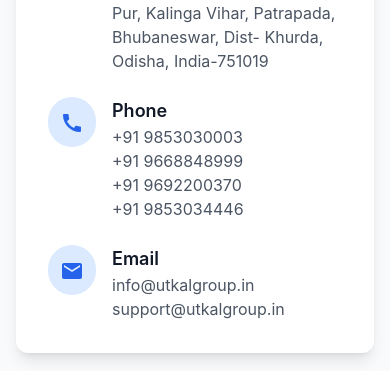
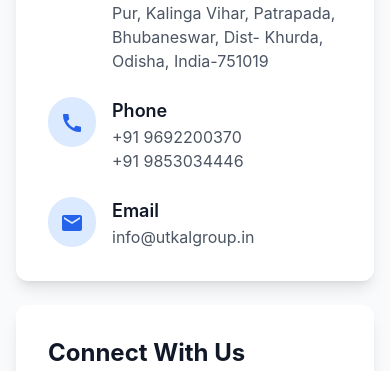
Before and after one commit to utkalgrouptech/UtkalGroup-Web, a Next.js app: page /contact in a window 390 px wide. Shown: the part 1285-1656 px from the top of the page. Built offline with nearby package versions, Linux system fonts and the light colour scheme.

Commit message:
Updated Footer and Contact information with new phone number

```diff
--- a/src/Components/Contact/Contactinformation.tsx
+++ b/src/Components/Contact/Contactinformation.tsx
@@ -90,8 +90,8 @@
                   </div>
                   <div>
                     <h4 className="text-lg font-semibold text-gray-900">Phone</h4>
-                    <p className="text-gray-600">+91 9853030003</p>
-                    <p className="text-gray-600">+91 9668848999</p>
+                    {/* <p className="text-gray-600">+91 9853030003</p>
+                    <p className="text-gray-600">+91 9668848999</p> */}
                     <p className="text-gray-600">+91 9692200370</p>
                     <p className="text-gray-600">+91 9853034446</p>
                   </div>
@@ -104,7 +104,7 @@
                   <div>
                     <h4 className="text-lg font-semibold text-gray-900">Email</h4>
                     <p className="text-gray-600">info@utkalgroup.in</p>
-                    <p className="text-gray-600">support@utkalgroup.in</p>
+                    {/* <p className="text-gray-600">support@utkalgroup.in</p> */}
                   </div>
                 </div>
               </div>
@@ -163,7 +163,7 @@
               {
                 city: "Bhubaneswar",
                 address: "Arya Surya Enclave, Plot No- K5/475, Khata No 95/937, Fourth Floor, Mouza-Subudhi Pur, Kalinga Vihar, Patrapada, Bhuabneswar, Dist- Khurda, Odisha, India-751019.",
-                phone: "+91 9853030003"
+                phone: "+91 9853034446"
               },
               {
                 city: "Bangalore",
--- a/src/Layouts/Footer.tsx
+++ b/src/Layouts/Footer.tsx
@@ -39,7 +39,11 @@
         <div>
           <h2 className="text-lg font-semibold mb-4">Address</h2>
           <p className="text-sm w-64">
-          Arya Surya Enclave, Plot No- K5/475, Khata No 95/937, Fourth Floor, Mouza-Subudhi Pur, Kalinga Vihar, Patrapada, Bhuabneswar, Dist- Khurda, Odisha, India-751019.
+            Arya Surya Enclave, Plot No- K5/475, Khata No 95/937, Fourth Floor, Mouza-Subudhi Pur,
+            Kalinga Vihar, Patrapada, Bhuabneswar, Dist- Khurda, Odisha, India-751019.
+          </p>
+          <p className="text-sm mt-3">
+            📞 <span className="font-semibold">+91 9853034446</span>
           </p>
         </div>
 
```
Also changed, not shown: 1 other file (tests, documents, lock files or other folders).
